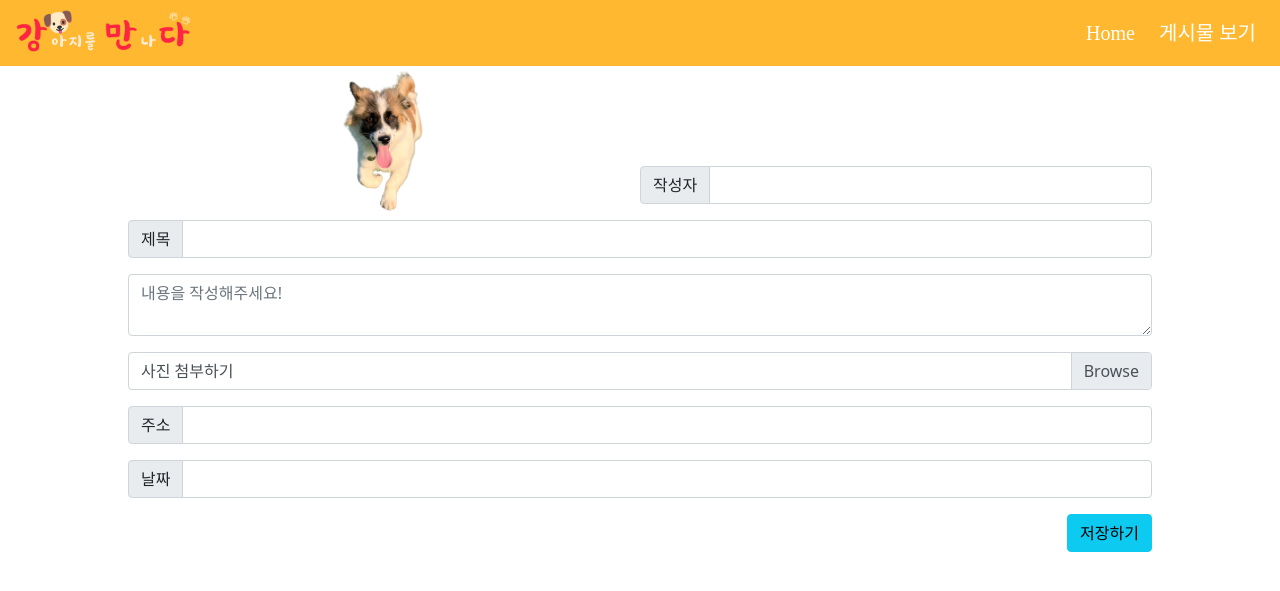
After one commit to carina9231/MaruMaru_sparta, a Flask app: page /events in a window 1280 px wide. The commit adds this page. Shown: the top 591 px of the page. Run offline with Flask 2, Linux system fonts and the light colour scheme; some libraries are stand-ins or nearby versions; some web fonts are replaced.

Commit message:
event 생성 페이지 추가

```diff
--- a/app.py
+++ b/app.py
@@ -20,6 +20,59 @@ def main():
 @app.route('/list')
 def show_posts():
     return render_template('post_list.html')
+
+
+# 이벤트 작성 페이지 불러오기
+@app.route('/events')
+def show_events():
+    return render_template('event_upload.html')
+
+
+# 이벤트 작성
+@app.route('/events', methods=['POST'])
+def event_upload():
+    author_receive = request.form['author_give']
+    title_receive = request.form['title_give']
+    address_receive = request.form['address_give']
+    contents_receive = request.form['content_give']
+    date_receive = request.form['date_give']
+
+    file = request.files['file_give']
+
+    extension = file.filename.split('.')
+
+    today = datetime.now()
+    mytime = today.strftime('%Y년%m월%d일%H:%M:%S')
+
+    filename = f'{mytime}-{extension[0]}'
+    filename = "".join(i for i in filename if i not in "\/:*?<>|")
+    filename = filename.strip()
+
+    save_to = f'static/eventimg/{filename}.{extension[1]}'
+
+    file.save(save_to)
+
+    count = db.events.count()
+    if count == 0:
+        max_value = 1
+    else:
+        max_value = db.events.find_one(sort=[("idx", -1)])['idx'] + 1
+
+    doc = {
+        'idx': max_value,
+        'author': author_receive,
+        'title': title_receive,
+        'contents': contents_receive,
+        'address': address_receive,
+        'number': count,
+        'file': f'{filename}.{extension[1]}',
+        'present_time': mytime,
+        'date': date_receive,
+        'comment': list()
+    }
+
+    db.events.insert_one(doc)
+    return jsonify({'msg': '저장 완료!'})
 
 
 @app.route('/post_list', methods=['GET'])
@@ -45,21 +98,21 @@ def mapping():
 
 
 # 디테일 페이지 불러오기
-@app.route('/detail/<id>', methods=['GET'])
+@app.route('/detail/<id>')
 def detail(id):
     articles = db.articles.find_one({'number': int(id)}, {'_id': False})
     return render_template("detail.html", id=id, detail_db=articles)
 
 
 # 디테일 수정 화면 GET
-@app.route('/per-detail/<id>/', methods=['GET'])
+@app.route('/detail/<id>/upload', methods=['GET'])
 def detail_upload(id):
     post = db.articles.find_one({'number': int(id)}, {'_id': False})
     return render_template("detail_upload.html", post=post, id=id)
 
 
 # 디테일 수정 api
-@app.route('/detail', methods=['PUT'])
+@app.route('/detail/upload', methods=['POST'])
 def detail_post_upload():
     id_receive = request.form["id_give"]
     title_receive = request.form["title_give"]
@@ -72,7 +125,7 @@ def detail_post_upload():
 
 
 # 디테일 삭제 api
-@app.route('/detail', methods=['DELETE'])
+@app.route('/detail/delete', methods=['POST'])
 def post_delete():
     id_receive = request.form["id_give"]
     db.articles.delete_one({'number': int(id_receive)})
@@ -130,7 +183,7 @@ def post_upload():
     return jsonify({'msg': '저장 완료!'})
 
 
-@app.route('/comment', methods=['POST'])
+@app.route('/comment/upload', methods=['POST'])
 def comment_upload():
     id_receive = request.form["id_give"]
     comment = request.form["comment_give"]
--- /dev/null
+++ b/static/js/event_upload.js
@@ -0,0 +1,116 @@
+$(document).ready(function () {
+    bsCustomFileInput.init()
+})
+
+$(function () {
+    $("#datepicker").datepicker({
+        dateFormat: "yy-mm-dd",
+        changeMonth: true,
+        changeYear: true,
+        nextText: '다음 달',
+        prevText: '이전 달',
+        dayNames: ['월요일', '화요일', '수요일', '목요일', '금요일', '토요일', '일요일'],
+        dayNamesMin: ['월', '화', '수', '목', '금', '토', '일'],
+        monthNamesShort: ['1', '2', '3', '4', '5', '6', '7', '8', '9', '10', '11', '12'],
+        monthNames: ['1월', '2월', '3월', '4월', '5월', '6월', '7월', '8월', '9월', '10월', '11월', '12월']
+    });
+    $("#anim").on("change", function () {
+        $("#datepicker").datepicker("option", "showAnim", $(this).val());
+    });
+})
+
+function event_upload() {
+    let author = $("#author_box").val()
+    let title = $("#title_box").val()
+    let address = $("#address-box").val()
+    let content = $("#contents_box").val()
+    let date = $("#datepicker").val()
+    let file = $('#file')[0].files[0]
+
+    let form_data = new FormData()
+
+    form_data.append("file_give", file)
+    form_data.append("author_give", author)
+    form_data.append("title_give", title)
+    form_data.append("address_give", address)
+    form_data.append("content_give", content)
+    form_data.append("date_give", date)
+
+    // alert창 띄우기
+    if ($("#author_box").val().length == 0) {
+        alert("작성자를 입력하세요!");
+        $("#author_box").focus();
+        return false;
+    }
+    if ($("#title_box").val().length == 0) {
+        alert("제목을 입력하세요!");
+        $("#title_boxl").focus();
+        return false;
+    }
+    if ($("#contents_box").val().length == 0) {
+        alert("내용을 입력하세요!");
+        $("#contents_box").focus();
+        return false;
+    }
+    if ($('#file')[0].files[0] == null) {
+        alert("사진를 입력하세요!");
+        $("#file").focus();
+        return false;
+    }
+    if ($("#address-box").val().length == 0) {
+        alert("주소를 입력하세요!");
+        $("#address-box").focus();
+        return false;
+    }
+    if ($("#datepicker").val().length == 0) {
+        alert("날짜를 입력하세요!");
+        $("#datepicker").focus();
+        return false;
+    } else {
+        $.ajax({
+            type: "POST",
+            url: "/events",
+            data: form_data,
+            cache: false,
+            contentType: false,
+            processData: false,
+            success: function (response) {
+                alert(response["msg"])
+                location.replace('/')
+            }
+        })
+    }
+}
+
+    function address_input() {
+        new daum.Postcode({
+            oncomplete: function (data) {
+                // 팝업에서 검색결과 항목을 클릭했을때 실행할 코드를 작성하는 부분입니다.
+
+                // 도로명 주소의 노출 규칙에 따라 주소를 표시한다.
+                // 내려오는 변수가 값이 없는 경우엔 공백('')값을 가지므로, 이를 참고하여 분기 한다.
+                var roadAddr = data.roadAddress; // 도로명 주소 변수
+                var extraRoadAddr = ''; // 참고 항목 변수
+
+                // 법정동명이 있을 경우 추가한다. (법정리는 제외)
+                // 법정동의 경우 마지막 문자가 "동/로/가"로 끝난다.
+                if (data.bname !== '' && /[동|로|가]$/g.test(data.bname)) {
+                    extraRoadAddr += data.bname;
+                }
+                // 건물명이 있고, 공동주택일 경우 추가한다.
+                if (data.buildingName !== '' && data.apartment === 'Y') {
+                    extraRoadAddr += (extraRoadAddr !== '' ? ', ' + data.buildingName : data.buildingName);
+                }
+                // 표시할 참고항목이 있을 경우, 괄호까지 추가한 최종 문자열을 만든다.
+                if (extraRoadAddr !== '') {
+                    extraRoadAddr = ' (' + extraRoadAddr + ')';
+                }
+
+                // 우편번호와 주소 정보를 해당 필드에 넣는다.
+                // document.getElementById('sample4_postcode').value = data.zonecode;
+                // document.getElementById("sample4_roadAddress").value = roadAddr;
+                // document.getElementById("sample4_jibunAddress").value = data.jibunAddress;
+                document.getElementById("address-box").value = roadAddr;
+            }
+        }).open();
+    };
--- a/static/js/index.js
+++ b/static/js/index.js
@@ -1,10 +1,10 @@
-(function () {
-    var swiper = new Swiper(".slider .swiper-container", {
-        slidesPerView: "auto",
-        spaceBetween: 30,
-        navigation: {
-            nextEl: ".swiper-button-next",
-            prevEl: ".swiper-button-prev",
-        },
-    });
-})();
+// (function () {
+//     var swiper = new Swiper(".slider .swiper-container", {
+//         slidesPerView: "auto",
+//         spaceBetween: 30,
+//         navigation: {
+//             nextEl: ".swiper-button-next",
+//             prevEl: ".swiper-button-prev",
+//         },
+//     });
+// })();
--- a/static/js/post_upload.js
+++ b/static/js/post_upload.js
@@ -1,5 +1,5 @@
 $(document).ready(function () {
-    bsCustomFileInput.init()
+    bsCustomFileInput.init();
 })
 
 function address_input() {
--- a/templates/base.html
+++ b/templates/base.html
@@ -14,9 +14,6 @@
           integrity="sha384-F3w7mX95PdgyTmZZMECAngseQB83DfGTowi0iMjiWaeVhAn4FJkqJByhZMI3AhiU" crossorigin="anonymous">
     <script src="https://cdn.jsdelivr.net/npm/bootstrap@5.1.1/dist/js/bootstrap.bundle.min.js"
             integrity="sha384-/bQdsTh/da6pkI1MST/rWKFNjaCP5gBSY4sEBT38Q/9RBh9AH40zEOg7Hlq2THRZ"
-            crossorigin="anonymous"></script>
-    <script src="https://cdn.jsdelivr.net/npm/@popperjs/core@2.9.3/dist/umd/popper.min.js"
-            integrity="sha384-W8fXfP3gkOKtndU4JGtKDvXbO53Wy8SZCQHczT5FMiiqmQfUpWbYdTil/SxwZgAN"
             crossorigin="anonymous"></script>
     <script src="https://cdn.jsdelivr.net/npm/bootstrap@5.1.1/dist/js/bootstrap.min.js"
             integrity="sha384-skAcpIdS7UcVUC05LJ9Dxay8AXcDYfBJqt1CJ85S/CFujBsIzCIv+l9liuYLaMQ/"
--- /dev/null
+++ b/templates/event_upload.html
@@ -0,0 +1,90 @@
+{% extends 'base.html' %}
+
+{% block title %} 강만다 - 파일 업로드 {% endblock %}
+
+{% block csslink %}
+    <link rel="stylesheet" href="/static/css/post_upload.css">
+{% endblock %}
+
+
+{% block js %}
+    <script src="/static/js/event_upload.js"></script>
+    <!-- 주소검색 api-->
+    <script src="https://cdn.jsdelivr.net/npm/bs-custom-file-input/dist/bs-custom-file-input.js"></script>
+    <script defer src="//t1.daumcdn.net/mapjsapi/bundle/postcode/prod/postcode.v2.js"></script>
+
+    <!--datepicker-->
+    <link rel="stylesheet" href="https://code.jquery.com/ui/1.13.0/themes/base/jquery-ui.css">
+    <script src="https://code.jquery.com/jquery-3.6.0.js"></script>
+    <script src="https://code.jquery.com/ui/1.13.0/jquery-ui.js"></script>
+{% endblock %}
+
+{% block libutton %}
+    <li><a href="/list">게시물 보기</a></li>
+{% endblock %}
+
+
+{% block content %}
+    <div class="all">
+        <!--로고, 작성자(top_box)-->
+
+        <div class="top_box">
+            <div class="image">
+                <img class="image_in" src="/static/maru.png">
+            </div>
+            <div class="author">
+                <div class="input-group mb-3">
+                    <span class="input-group-text">작성자</span>
+                    <input id="author_box" type="text" class="form-control" placeholder="" aria-label="Username"
+                           aria-describedby="basic-addon1">
+                </div>
+            </div>
+
+        </div>
+        <!--제목, 사진 업로드, 내용(contents_box)-->
+        <div class="contents_box">
+
+            <div class="title">
+                <div class="input-group mb-3">
+                    <span class="input-group-text">제목</span>
+                    <input id="title_box" type="text" class="form-control" aria-label="Username"
+                           aria-describedby="basic-addon1">
+                </div>
+            </div>
+
+            <div class="contents">
+                <div class="input-group mb-3">
+                <textarea class="form-control" placeholder="내용을 작성해주세요!" aria-label="With textarea"
+                          id="contents_box"></textarea>
+                </div>
+            </div>
+
+            <div class="custom-file mb-3">
+                <input type="file" class="custom-file-input file" id="file">
+                <label class="custom-file-label" for="file" id="file">사진 첨부하기</label>
+            </div>
+
+        </div>
+        <!--주소-->
+        <div class="address">
+            <div class="input-group mb-3">
+                <span class="input-group-text">주소</span>
+                <input onclick="address_input()" id="address-box" type="text" class="form-control" aria-label="address"
+                       aria-describedby="basic-addon1">
+            </div>
+        </div>
+        <div class="date">
+            <div class="input-group mb-3">
+                <span class="input-group-text">날짜</span>
+                <input id="datepicker" type="text" class="form-control" aria-label="date"
+                       aria-describedby="basic-addon1">
+            </div>
+        </div>
+        <!--저장(save)-->
+        <div class="save">
+            <button onclick="event_upload()" onchange="event_upload()" type="button" class="btn btn-info" id="save">
+                저장하기
+            </button>
+        </div>
+    </div>
+{% endblock %}
```
Also changed, not shown: templates/index.html (+14 -4 lines), static/eventimg/2021년10월14일101206-Untitled (2).png (added).
